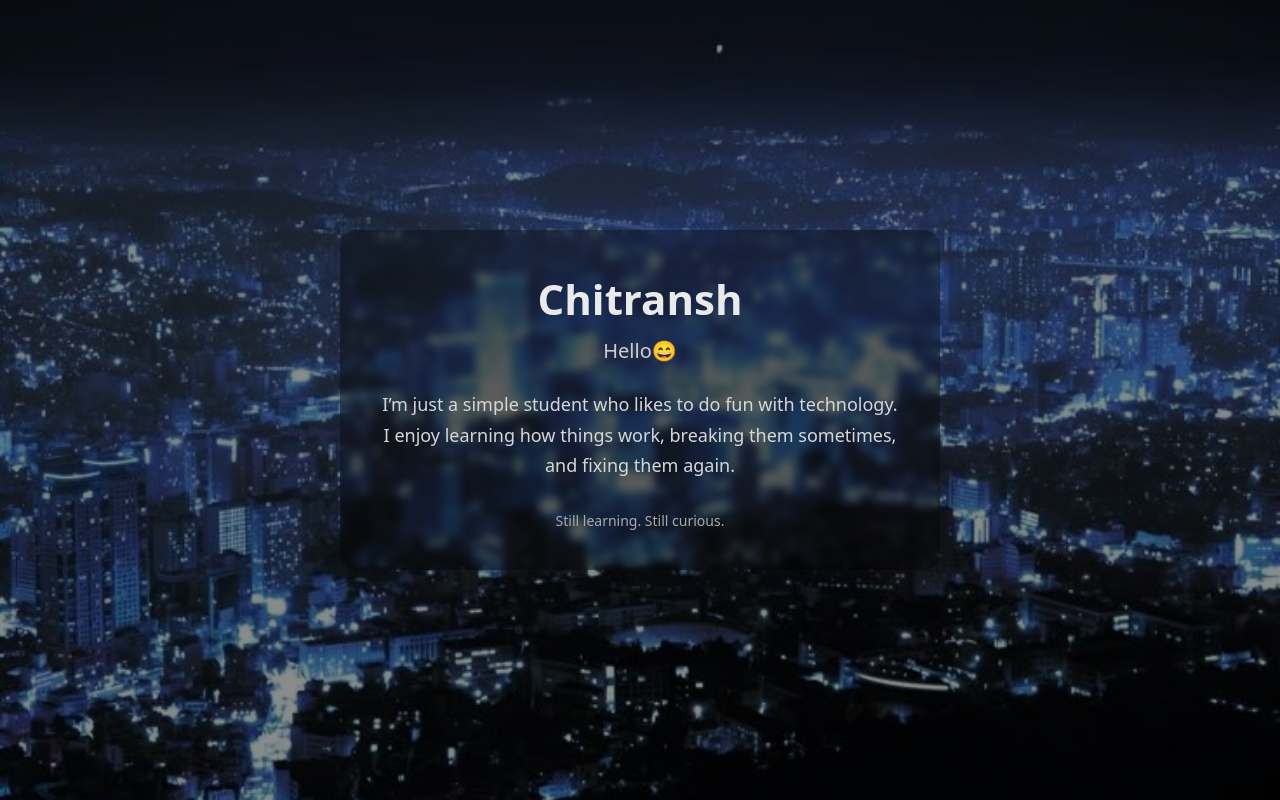
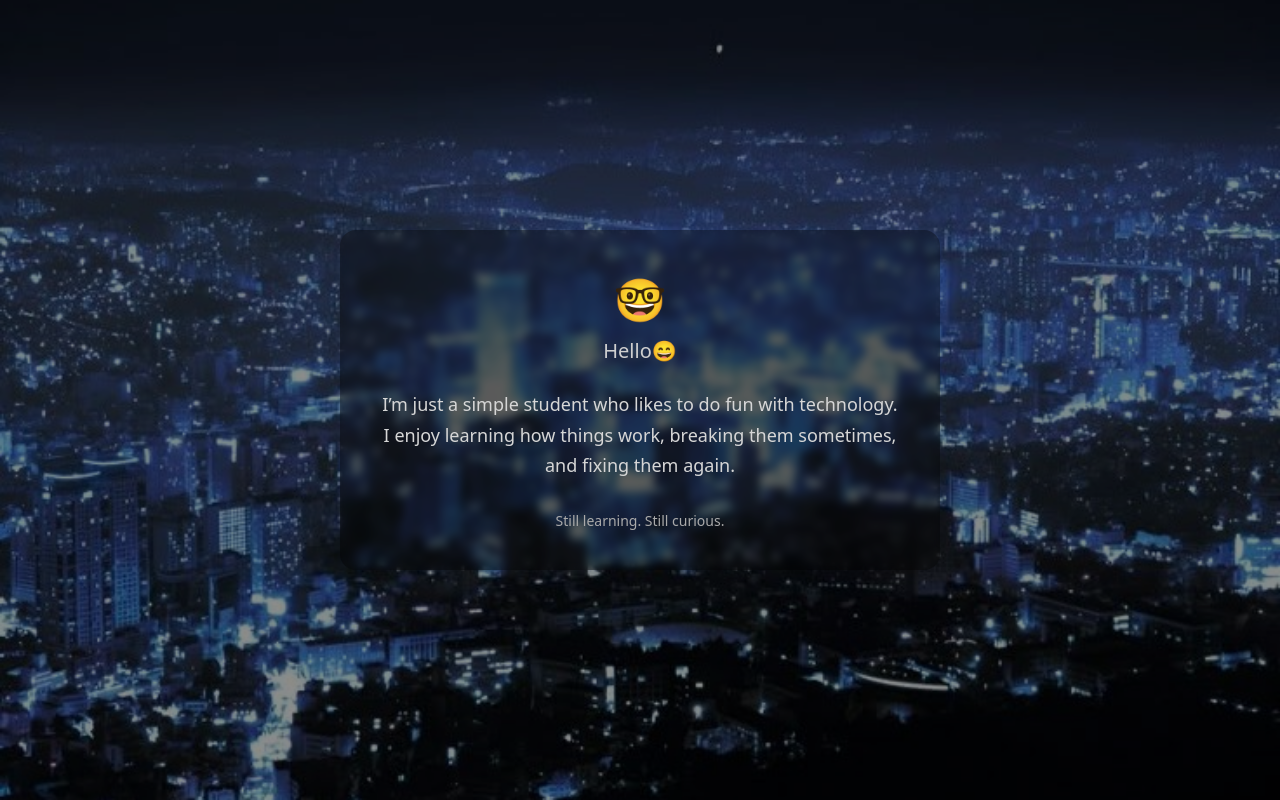
Before and after one commit to Bucket786/bucket786.github.io, a plain HTML site: page index.html in a window 1280 px wide. Drawn offline with Linux system fonts and the light colour scheme.

Commit message:
Update index.html

```diff
--- a/index.html
+++ b/index.html
@@ -3,7 +3,7 @@
 <html lang="en">
 <head>
   <meta charset="UTF-8">
-  <title>🤓</title>
+  <title>🫣</title>
   <meta name="viewport" content="width=device-width, initial-scale=1.0">
 
   <style>
@@ -69,7 +69,7 @@
 <body>
   <div class="overlay">
     <div class="content">
-      <h1>Chitransh</h1>
+      <h1>🤓</h1>
 
       <div class="hello">
         Hello😄
```
